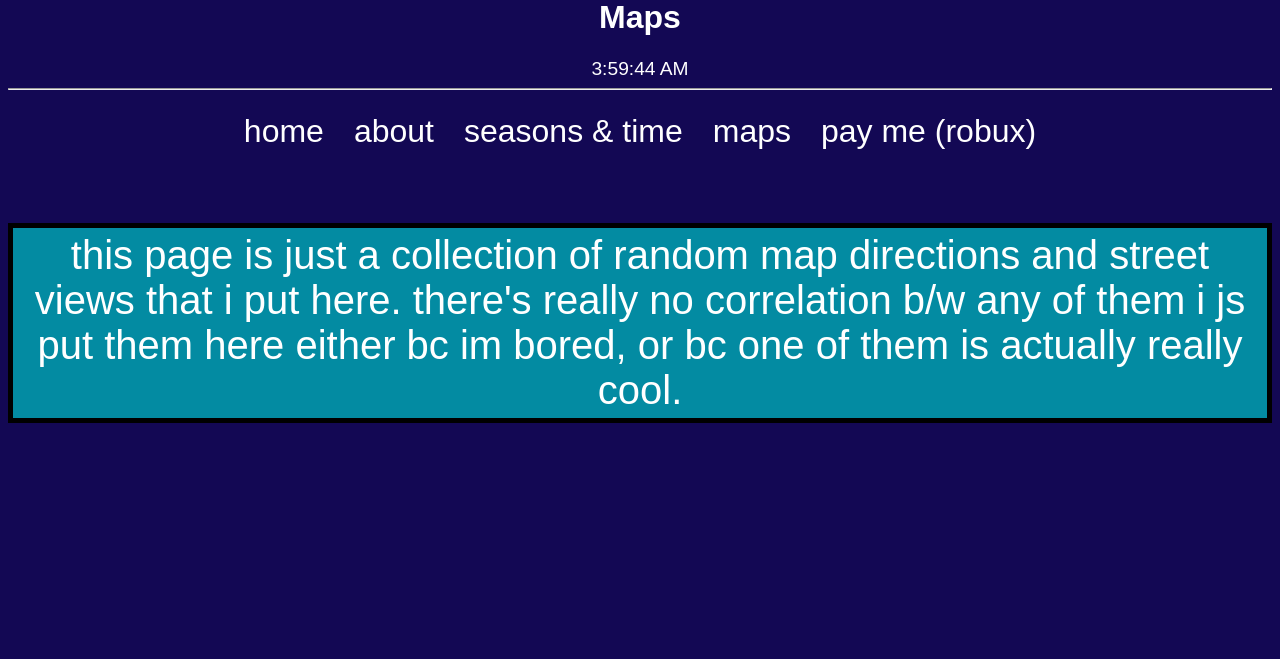
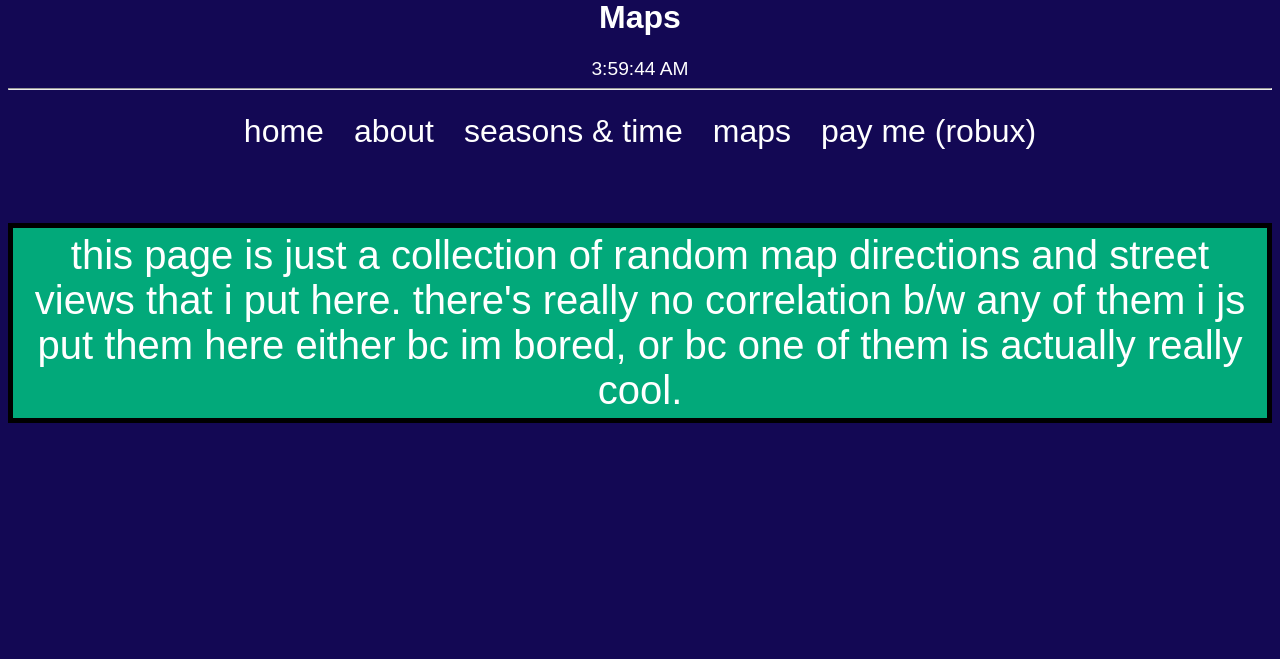
Before and after one commit to sealybud/ok-acc, a PHP site: page /maps.html in a window 1280 px wide. Shown: the part 22-681 px from the top of the page. Run offline with PHP 8.4, Linux system fonts and the light colour scheme.

Commit message:
Update style2.css

```diff
--- a/style2.css
+++ b/style2.css
@@ -135,7 +135,7 @@
     font-size: 50px;
 }
 .mapsintro{
-    background-color: #038ba2;
+    background-color: #02a97a;
     border: 5px solid black;
     padding: 5px;
 }
```
